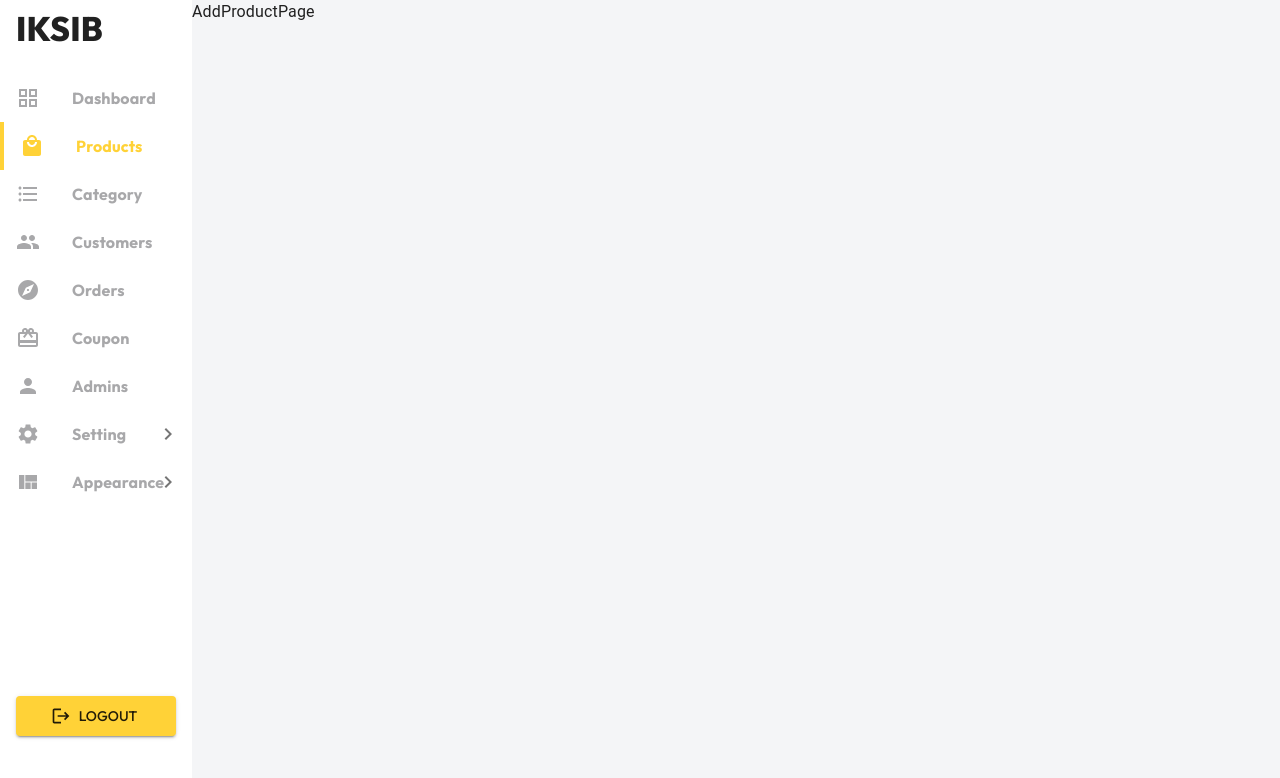
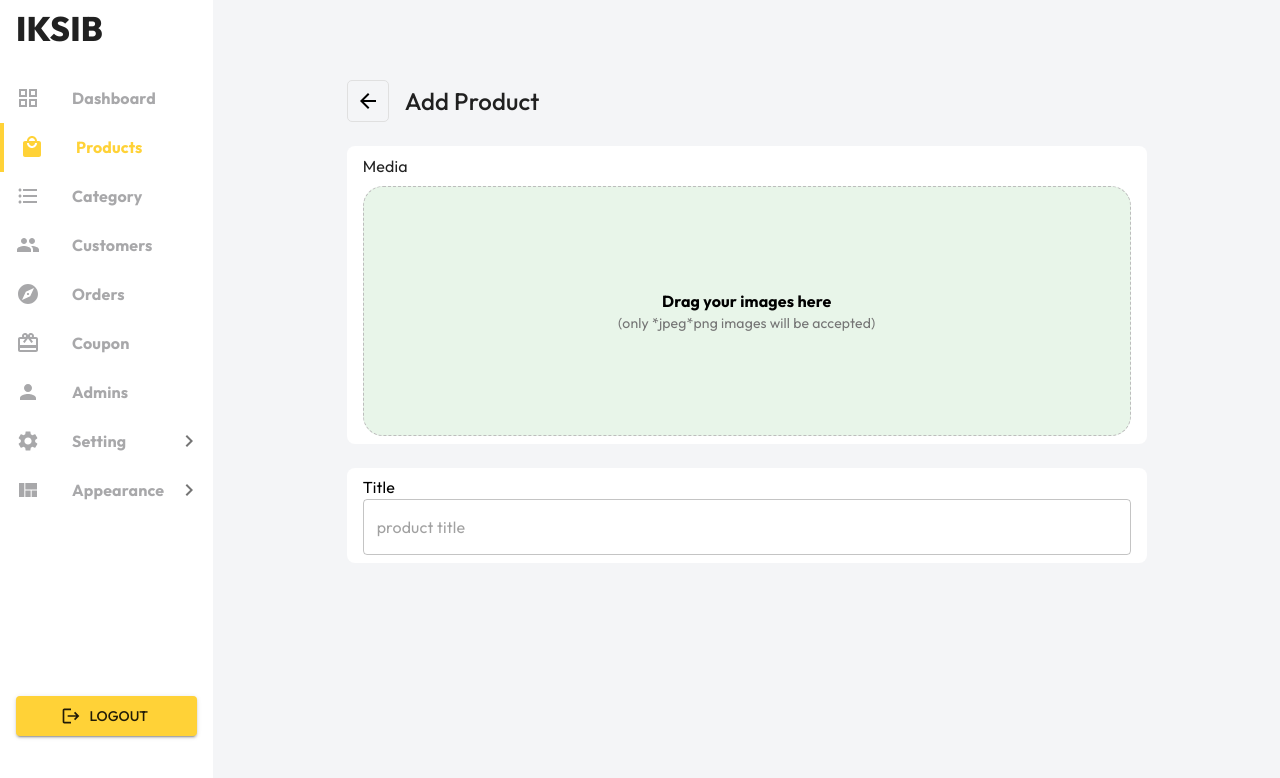
Before and after one commit to ahmedmaher2481998/iksib, a React (Vite) app: page /product in a window 1280 px wide. Shown: the top 778 px of the page. Built offline with nearby package versions, Linux system fonts and the light colour scheme; a web font is replaced by a local one.

Commit message:
started working on the form for the products page

```diff
--- a/src/Pages/AddProductPage.tsx
+++ b/src/Pages/AddProductPage.tsx
@@ -1,7 +1,12 @@
 import Layout from "../components/Layout";
+import ProductForm from "../components/ProductForm";
 
 const AddProductPage = () => {
-  return <Layout>AddProductPage</Layout>;
+  return (
+    <Layout>
+      <ProductForm />
+    </Layout>
+  );
 };
 
 export default AddProductPage;
--- /dev/null
+++ b/src/components/FormCard.tsx
@@ -0,0 +1,32 @@
+import { Grid } from "@mui/material";
+import React, { FC, ReactNode } from "react";
+type props = {
+  children: ReactNode;
+  size?: {
+    xs?: number;
+    sm?: number;
+    md?: number;
+  };
+};
+type wrapperProps = {
+  children: ReactNode;
+};
+
+const FromCard: FC<wrapperProps> = ({ children }) => {
+  return (
+    <>
+      <Grid container bgcolor={"white"} p={1} borderRadius={2}>
+        {children}
+      </Grid>
+    </>
+  );
+};
+const FormCardItem: FC<props> = ({ children, size }) => {
+  return (
+    <Grid px={1} item xs={size?.xs} md={size?.md} sm={size?.sm}>
+      {children}
+    </Grid>
+  );
+};
+
+export { FormCardItem, FromCard };
--- /dev/null
+++ b/src/components/FormHeader.tsx
@@ -0,0 +1,24 @@
+import { ArrowBack } from "@mui/icons-material";
+import { IconButton, colors, Stack, Typography } from "@mui/material";
+import React from "react";
+type props = { title: string };
+const FormHeader = ({ title }: props) => (
+  <Stack gap={2} direction={"row"} alignItems="center">
+    <IconButton
+      sx={{
+        color: "black",
+        border: "1px",
+        borderColor: colors.grey[300],
+        borderStyle: "solid",
+        borderRadius: "5px",
+      }}
+    >
+      <ArrowBack />
+    </IconButton>
+    <Typography component={"h1"} fontSize={24} fontWeight={500}>
+      {title}
+    </Typography>
+  </Stack>
+);
+
+export default FormHeader;
--- a/src/components/Layout.tsx
+++ b/src/components/Layout.tsx
@@ -5,10 +5,10 @@
 const Layout: FC<props> = ({ children }: props) => {
   return (
     <Grid sx={{ minHeight: "100vh" }} bgcolor={"secondary.main"} container>
-      <Grid item xs={1.8}>
+      <Grid item xs={1} sm={3} md={2}>
         <SidePanel />
       </Grid>
-      <Grid item xs={10}>
+      <Grid item xs={11} sm={9} md={10}>
         {children}
       </Grid>
     </Grid>
--- /dev/null
+++ b/src/components/ProductForm.tsx
@@ -0,0 +1,105 @@
+import {
+  Box,
+  Container,
+  IconButton,
+  Stack,
+  Typography,
+  InputLabel,
+  colors,
+  TextField,
+} from "@mui/material";
+import React from "react";
+import { ArrowBack } from "@mui/icons-material";
+import FormHeader from "./FormHeader";
+import { FromCard, FormCardItem } from "./FormCard";
+import { productValidationResolver } from "../shared/validation/productValidation";
+import { useForm } from "react-hook-form";
+type formValues = {
+  title: string;
+};
+const ProductForm = () => {
+  const {
+    formState: { errors },
+    handleSubmit,
+    register,
+    reset,
+  } = useForm<formValues>({
+    resolver: productValidationResolver,
+  });
+  const handleOnDrop = (e: React.DragEvent<HTMLInputElement>) => {
+    console.log(e);
+  };
+  return (
+    <Box
+      justifyContent={"center"}
+      alignItems="center"
+      pt={10}
+      width="100%"
+      display={"flex"}
+      component={"form"}
+      //   bgcolor={colors.amber[100]}
+    >
+      <Box
+        flexDirection={"column"}
+        width={"800px"}
+        display="flex"
+        // bgcolor={colors.green[200]}
+        gap={3}
+      >
+        <FormHeader title="Add Product" />
+        <FromCard>
+          <FormCardItem size={{ xs: 12 }}>
+            <Typography mb={1} fontWeight="semibold" fontSize={16}>
+              Media
+            </Typography>
+            <InputLabel
+              sx={{
+                width: "100%",
+                bgcolor: colors.green[50],
+                borderRadius: "20px",
+                border: "1px dashed",
+                borderColor: colors.grey[400],
+                height: "250px",
+                display: "flex",
+                justifyContent: "center",
+                alignItems: "center",
+                flexDirection: "column",
+              }}
+              htmlFor="media"
+            >
+              <Typography fontSize={16} fontWeight="bold" color="black">
+                Drag your images here
+              </Typography>
+              <Typography fontSize={14} color={colors.grey[600]}>
+                (only *jpeg*png images will be accepted)
+              </Typography>
+            </InputLabel>
+            <input
+              style={{ display: "none" }}
+              accept="image/*"
+              onDrop={handleOnDrop}
+              type="file"
+              name="media"
+              id="media"
+            />
+          </FormCardItem>
+        </FromCard>
+        <FromCard>
+          <FormCardItem size={{ xs: 12 }}>
+            <InputLabel sx={{ color: "black" }} htmlFor="title">
+              Title
+            </InputLabel>
+            <TextField
+              id="title"
+              fullWidth
+              variant="outlined"
+              placeholder="product title"
+            />
+          </FormCardItem>
+        </FromCard>
+      </Box>
+    </Box>
+  );
+};
+
+export default ProductForm;
--- a/src/components/SidePanel.tsx
+++ b/src/components/SidePanel.tsx
@@ -35,7 +35,11 @@
     bgcolor={"white"}
   >
     <Box py={1} mb={1} pl={2} sx={{ width: "100%" }}>
-      <Typography variant="h4" fontWeight="800" sx={{ cursor: "pointer" }}>
+      <Typography
+        variant="h4"
+        fontWeight="800"
+        sx={{ cursor: "pointer", display: { xs: "none", md: "inline-block" } }}
+      >
         IKSIB
       </Typography>
     </Box>
@@ -58,19 +62,38 @@
         title="Appearance"
       />
     </List>
-    <Button
-      variant="contained"
-      startIcon={<Logout />}
+    <Box
+      justifyContent={"center"}
       sx={(theme) => ({
         mt: "auto",
+        width: "100%",
+
         mb: 8,
-        // 2 * 8px for each side
-        width: "calc(100% - 8px * 2 * 2)",
-        py: 1,
       })}
     >
-      Logout
-    </Button>
+      <Button
+        sx={{
+          display: {
+            sm: "flex",
+            xs: "none",
+          },
+          py: 1,
+          mx: "auto",
+          // 2 * 8px for each side
+          width: "calc(100% - 8px * 2 * 2)",
+        }}
+        variant="contained"
+        startIcon={<Logout />}
+      >
+        Logout
+      </Button>
+      <IconButton
+        color="primary"
+        sx={{ mx: "auto", display: { sx: "flex", sm: "none" } }}
+      >
+        <Logout />
+      </IconButton>
+    </Box>
   </Box>
 );
 
@@ -116,6 +139,7 @@
         primaryTypographyProps={{
           color: active ? "primary.main" : "shade.main",
           fontWeight: "bold",
+          display: { xs: "none", sm: "inline-block" },
         }}
         primary={title}
       />
--- /dev/null
+++ b/src/shared/validation/productValidation.ts
@@ -0,0 +1,4 @@
+import * as yup from "yup";
+import { yupResolver } from "@hookform/resolvers/yup";
+const productValidationSchema = yup.object({});
+export const productValidationResolver = yupResolver(productValidationSchema);
```
